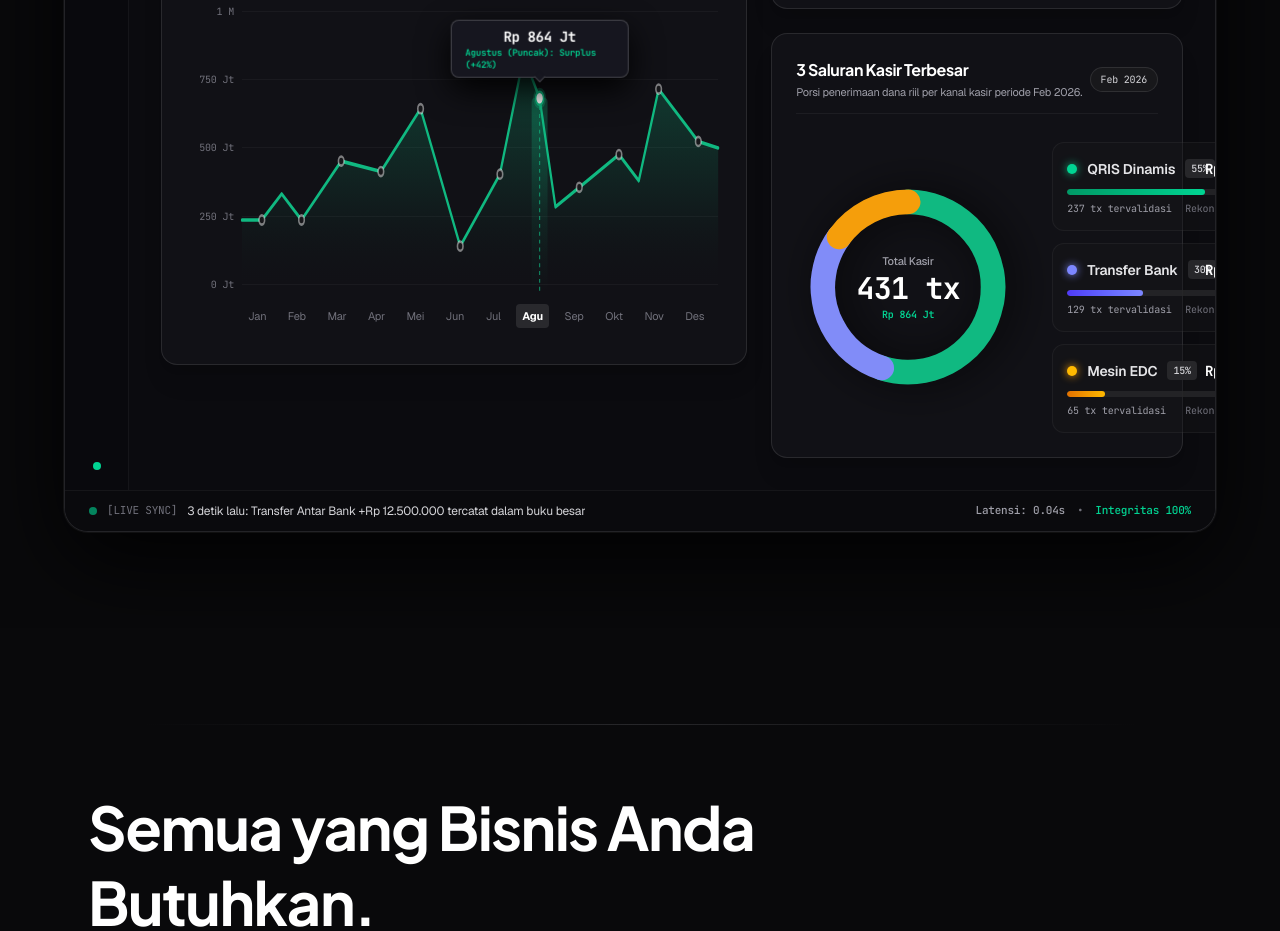
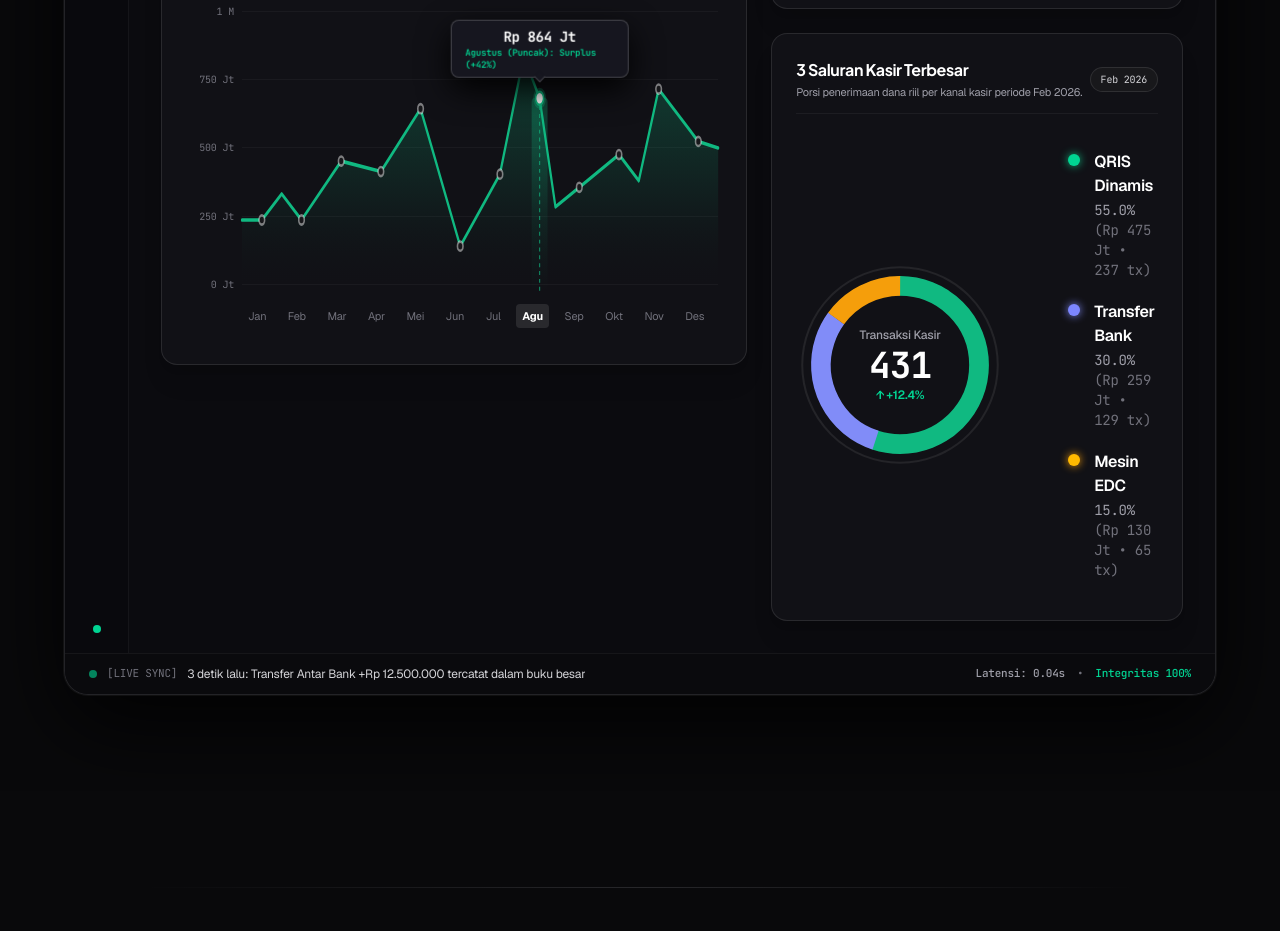
Before and after one commit to agamlatiff/bastion, a React (Vite) app in the folder web/: page / in a window 1280 px wide. Shown: the part 2320-3251 px from the top of the page. Built offline with nearby package versions, Linux system fonts and the light colour scheme.

Commit message:
feat(landing): adopt clean static donut chart layout and minimalist channel list from Photo 2

```diff
--- a/web/src/components/landing/DashboardStatisticsPreview.tsx
+++ b/web/src/components/landing/DashboardStatisticsPreview.tsx
@@ -250,12 +250,10 @@ export const DashboardStatisticsPreview: React.FC = () => {
     const [activeRailTab, setActiveRailTab] = useState<'overview' | 'analytics' | 'wallets' | 'security' | 'settings'>('overview');
     const [activeHoverPoint, setActiveHoverPoint] = useState<MonthDataPoint>(MONTH_DATA_POINTS[7]);
     const [selectedMilestone, setSelectedMilestone] = useState<number>(82);
-    const [activeChannel, setActiveChannel] = useState<ChannelType>('all');
     const [liveEventIndex, setLiveEventIndex] = useState<number>(0);
 
     const currentPeriod = PERIOD_METRICS[selectedPeriod];
     const currentChannels = CHANNELS_DATA[selectedPeriod];
-    const currentSelectedChannel = currentChannels.find((c) => c.id === activeChannel);
 
     // Cycle simulated real-time ledger ticker events smoothly
     useEffect(() => {
@@ -1090,141 +1088,107 @@ export const DashboardStatisticsPreview: React.FC = () => {
                                 </span>
                             </div>
 
-                            <div className="flex flex-col lg:flex-row items-center justify-around gap-8 pt-2">
-                                {/* Interactive Radial Donut Chart SVG (Diperbesar & Tegas) */}
-                                <div className="relative w-48 h-48 sm:w-56 sm:h-56 flex items-center justify-center shrink-0">
-                                    <svg viewBox="0 0 100 100" className="w-full h-full -rotate-90 filter drop-shadow-[0_8px_20px_rgba(0,0,0,0.6)]">
+                            <div className="flex flex-col sm:flex-row items-center justify-center gap-10 sm:gap-16 py-4">
+                                {/* 1. Clean Static Donut Chart (Persis Desain Foto 2) */}
+                                <div className="relative w-44 h-44 sm:w-52 sm:h-52 flex items-center justify-center shrink-0">
+                                    <svg viewBox="0 0 100 100" className="w-full h-full -rotate-90">
+                                        {/* Subtle Outer Enclosing Ring (Aesthetic touch from Photo 2) */}
+                                        <circle
+                                            cx="50"
+                                            cy="50"
+                                            r="47"
+                                            fill="transparent"
+                                            stroke="rgba(255, 255, 255, 0.08)"
+                                            strokeWidth="1"
+                                        />
+                                        {/* Background Track Circle */}
                                         <circle
                                             cx="50"
                                             cy="50"
                                             r="38"
                                             fill="transparent"
-                                            stroke="#18181b"
-                                            strokeWidth="11"
+                                            stroke="#27272a"
+                                            strokeWidth="9"
                                         />
-                                        {/* Segment 1: QRIS (55%) - Hijau Emerald */}
+                                        {/* Segment 1: QRIS - Hijau Emerald */}
                                         <circle
                                             cx="50"
                                             cy="50"
                                             r="38"
                                             fill="transparent"
                                             stroke="#10b981"
-                                            strokeWidth={activeChannel === 'qris' ? '14' : '11'}
-                                            strokeDasharray="238.7"
-                                            strokeDashoffset={238.7 * (1 - (currentChannels[0]?.share || 55) / 100)}
+                                            strokeWidth="9.5"
+                                            strokeDasharray="238.76"
+                                            strokeDashoffset={238.76 * (1 - (currentChannels[0]?.share ?? 55) / 100)}
                                             strokeLinecap="round"
-                                            className="transition-all duration-300 cursor-pointer"
-                                            onClick={() => setActiveChannel(activeChannel === 'qris' ? 'all' : 'qris')}
                                         />
-                                        {/* Segment 2: Transfer Bank (30%) - Indigo */}
+                                        {/* Segment 2: Transfer Bank - Indigo */}
                                         <circle
                                             cx="50"
                                             cy="50"
                                             r="38"
                                             fill="transparent"
                                             stroke="#818cf8"
-                                            strokeWidth={activeChannel === 'bank' ? '14' : '11'}
-                                            strokeDasharray="238.7"
-                                            strokeDashoffset={238.7 * (1 - (currentChannels[1]?.share || 30) / 100)}
-                                            transform="rotate(198 50 50)"
-                                            strokeLinecap="round"
-                                            className="transition-all duration-300 cursor-pointer"
-                                            onClick={() => setActiveChannel(activeChannel === 'bank' ? 'all' : 'bank')}
+                                            strokeWidth="9.5"
+                                            strokeDasharray="238.76"
+                                            strokeDashoffset={238.76 * (1 - (currentChannels[1]?.share ?? 30) / 100)}
+                                            transform={`rotate(${((currentChannels[0]?.share ?? 55) / 100) * 360} 50 50)`}
                                         />
-                                        {/* Segment 3: EDC Kasir (15%) - Amber */}
+                                        {/* Segment 3: EDC Kasir - Amber */}
                                         <circle
                                             cx="50"
                                             cy="50"
                                             r="38"
                                             fill="transparent"
                                             stroke="#f59e0b"
-                                            strokeWidth={activeChannel === 'edc' ? '14' : '11'}
-                                            strokeDasharray="238.7"
-                                            strokeDashoffset={238.7 * (1 - (currentChannels[2]?.share || 15) / 100)}
-                                            transform="rotate(306 50 50)"
-                                            strokeLinecap="round"
-                                            className="transition-all duration-300 cursor-pointer"
-                                            onClick={() => setActiveChannel(activeChannel === 'edc' ? 'all' : 'edc')}
+                                            strokeWidth="9.5"
+                                            strokeDasharray="238.76"
+                                            strokeDashoffset={238.76 * (1 - (currentChannels[2]?.share ?? 15) / 100)}
+                                            transform={`rotate(${(((currentChannels[0]?.share ?? 55) + (currentChannels[1]?.share ?? 30)) / 100) * 360} 50 50)`}
                                         />
                                     </svg>
 
-                                    {/* Dynamic Center Donut Metrics */}
-                                    <div className="absolute inset-0 flex flex-col items-center justify-center text-center pointer-events-none px-4">
-                                        <span className="text-[11px] text-zinc-400 font-medium whitespace-nowrap">
-                                            {activeChannel === 'all'
-                                                ? 'Total Kasir'
-                                                : currentSelectedChannel?.name || 'Kanal'}
+                                    {/* Static Center Text (Persis Foto 2: Label / Nilai Besar / Panah Pertumbuhan) */}
+                                    <div className="absolute inset-0 flex flex-col items-center justify-center text-center pointer-events-none">
+                                        <span className="text-xs text-zinc-400 font-medium">
+                                            Transaksi Kasir
                                         </span>
-                                        <span className="text-2xl sm:text-3xl font-extrabold font-mono text-white leading-none tracking-tight py-1 whitespace-nowrap">
-                                            {activeChannel === 'all'
-                                                ? `${currentChannels.reduce((acc, c) => acc + parseInt(c.txCount), 0)} tx`
-                                                : currentSelectedChannel?.txCount || ''}
+                                        <span className="text-3xl sm:text-4xl font-extrabold font-mono text-white tracking-tight py-0.5">
+                                            {selectedPeriod === 'feb26' ? '431' : selectedPeriod === 'jan26' ? '391' : '1.242'}
                                         </span>
-                                        <span className="text-[10px] font-mono text-emerald-400 font-semibold truncate max-w-full">
-                                            {activeChannel === 'all'
-                                                ? currentPeriod.peakNominal
-                                                : currentSelectedChannel?.nominal}
+                                        <span className="text-xs font-semibold text-emerald-400 flex items-center gap-0.5">
+                                            <span>↑</span>
+                                            <span>{currentPeriod.growthBadge}</span>
                                         </span>
                                     </div>
                                 </div>
 
-                                {/* Modern Financial Channel Breakdown List (UI/UX Friendly, Anti-Wrap, Real Nominals) */}
-                                <div className="space-y-3 w-full sm:flex-1 max-w-sm">
+                                {/* 2. Clean Minimalist Channel List (Persis Foto 2: Dot Bulat + Judul & Subtitle) */}
+                                <div className="space-y-4 sm:space-y-5 text-left">
                                     {currentChannels.map((ch) => {
-                                        const isSelected = activeChannel === ch.id;
+                                        const rawNum = parseInt(ch.nominal.replace(/[^0-9]/g, ''), 10);
+                                        const displayNominal =
+                                            rawNum >= 1000000000
+                                                ? `Rp ${(rawNum / 1000000000).toFixed(2).replace('.', ',')} M`
+                                                : `Rp ${(rawNum / 1000000).toFixed(0)} Jt`;
+
                                         return (
-                                            <div
-                                                key={ch.id}
-                                                onClick={() => setActiveChannel(activeChannel === ch.id ? 'all' : ch.id)}
-                                                className={`p-3 sm:p-3.5 rounded-xl transition-all cursor-pointer border ${
-                                                    isSelected
-                                                        ? `bg-white/[0.06] ${ch.borderColor} ${ch.glowColor}`
-                                                        : 'bg-zinc-900/40 border-white/5 hover:border-white/10 hover:bg-zinc-900/70'
-                                                }`}
-                                            >
-                                                <div className="flex items-center justify-between gap-3 pb-2">
-                                                    <div className="flex items-center gap-2.5 min-w-0">
-                                                        <span className={`w-2.5 h-2.5 rounded-full shrink-0 ${ch.dotColor}`} />
-                                                        <span className="font-semibold text-xs sm:text-sm text-zinc-200 whitespace-nowrap">
-                                                            {ch.name}
-                                                        </span>
-                                                        <span className="text-[10px] font-mono font-medium px-1.5 py-0.5 rounded bg-zinc-800 text-zinc-300 shrink-0">
-                                                            {ch.share}%
+                                            <div key={ch.id} className="flex items-start gap-3.5">
+                                                <span className={`w-3 h-3 rounded-full ${ch.dotColor} mt-1 shrink-0`} />
+                                                <div className="space-y-0.5">
+                                                    <div className="text-sm sm:text-base font-semibold text-white tracking-tight">
+                                                        {ch.name}
+                                                    </div>
+                                                    <div className="text-xs sm:text-sm text-zinc-400 font-mono">
+                                                        {ch.share.toFixed(1)}%{' '}
+                                                        <span className="text-zinc-500">
+                                                            ({displayNominal} • {ch.txCount})
                                                         </span>
                                                     </div>
-                                                    <div className="text-right shrink-0">
-                                                        <span className="font-mono font-bold text-xs sm:text-sm text-white">
-                                                            {ch.nominal}
-                                                        </span>
-                                                    </div>
-                                                </div>
-
-                                                {/* Slim Proportional Progress Bar */}
-                                                <div className="w-full h-1.5 bg-zinc-800/80 rounded-full overflow-hidden">
-                                                    <div
-                                                        style={{ width: `${ch.share}%` }}
-                                                        className={`h-full rounded-full transition-all duration-500 ${ch.barColor}`}
-                                                    />
-                                                </div>
-
-                                                <div className="flex items-center justify-between text-[10px] text-zinc-400 pt-1.5 font-mono">
-                                                    <span>{ch.txCount} tervalidasi</span>
-                                                    <span className="text-zinc-500">Rekonsiliasi Otomatis ✓</span>
                                                 </div>
                                             </div>
                                         );
                                     })}
-
-                                    {/* Reset / All Channels Indicator */}
-                                    {activeChannel !== 'all' && (
-                                        <button
-                                            type="button"
-                                            onClick={() => setActiveChannel('all')}
-                                            className="w-full text-center text-[11px] font-mono text-zinc-400 hover:text-white transition-colors pt-1 cursor-pointer"
-                                        >
-                                            ← Tampilkan Semua Kanal Kasir
-                                        </button>
-                                    )}
                                 </div>
                             </div>
                         </div>
```
